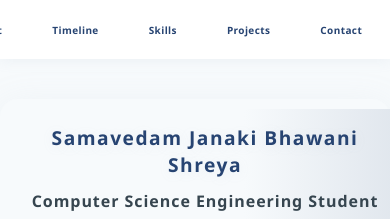
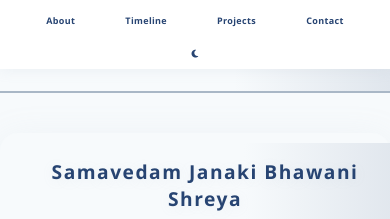
Before and after one commit to Shreya22062004/RESUME, a plain HTML site: page index.html in a window 390 px wide. Shown: the top 219 px of the page. Drawn offline with Linux system fonts and the light colour scheme.

Commit message:
COMMIT MODIFIED Changes

```diff
--- a/dark.css
+++ b/dark.css
@@ -950,6 +950,19 @@ footer {
   }
 }
 
+@media (max-width: 400px) {
+  .sticky-nav {
+    display: flex !important;
+    flex-direction: column !important;
+    align-items: center !important;
+    gap: 2px !important;
+    padding: 2px !important;
+    box-sizing: border-box;
+    font-size: xx-small;
+  }
+}
+
+
 /* Hide PDF download button in dark mode */
 .pdf-only-light {
   display: none !important;
--- a/index.html
+++ b/index.html
@@ -11,20 +11,20 @@
 </head>
 
 <body>
+  <header>
     <nav class="sticky-nav" aria-label="Main navigation">
       <ul>
         <li><a href="#about">About</a></li>
         <li><a href="#timeline">Timeline</a></li>
-      <li><a href="#skills">Skills</a></li>
         <li><a href="#projects">Projects</a></li>
         <li><a href="#contact">Contact</a></li>
-      <li>
+      </ul>
       <button id="theme-toggle" aria-label="Toggle theme">
         <i class="fa-solid fa-moon"></i>
       </button>
-      </li>
-    </ul>
     </nav>
+  </header>
+
   <div class="container">
     <header id="about">
       <h1>Samavedam Janaki Bhawani Shreya</h1>
@@ -46,7 +46,6 @@
       <button id="download-pdf" class="btn-download pdf-only-light">
         <i class="fa-solid fa-download"></i> Download This Resume as PDF
       </button>
-
     </header>
 
     <main>
--- a/light.css
+++ b/light.css
@@ -808,8 +808,21 @@ footer {
   }
 }
 
+@media (max-width: 400px) {
+  .sticky-nav {
+    display: flex !important;
+    flex-direction: column !important;
+    align-items: center !important;
+    gap: 2px !important;
+    padding: 2px !important;
+    box-sizing: border-box;
+    font-size: xx-small;
+  }
+}
+
+
 /* Stack vertically on very small screens */
-@media (max-width: 500px) {
+@media (max-width: 300px) {
   header#about .contact {
     flex-direction: column;
     gap: 8px;
@@ -856,11 +869,14 @@ footer {
   }
 
   .sticky-nav {
-    text-align: justify;
-    padding: 4px;
+    display: flex;            /* Make it a flex container */
+    flex-direction: column;   /* Stack items vertically */
+    align-items: center;      /* Center items horizontally */
+    gap: 1px;                 /* Reduce space between nav items */
+    padding: 1px;
     box-sizing: border-box;
-    font-size: x-small;
-  }
+    font-size: xxx-small;
+}
 
   /* Project cards grid and padding */
   .projects-grid {
```
Lines whose indentation alone changed are shown as unchanged.
